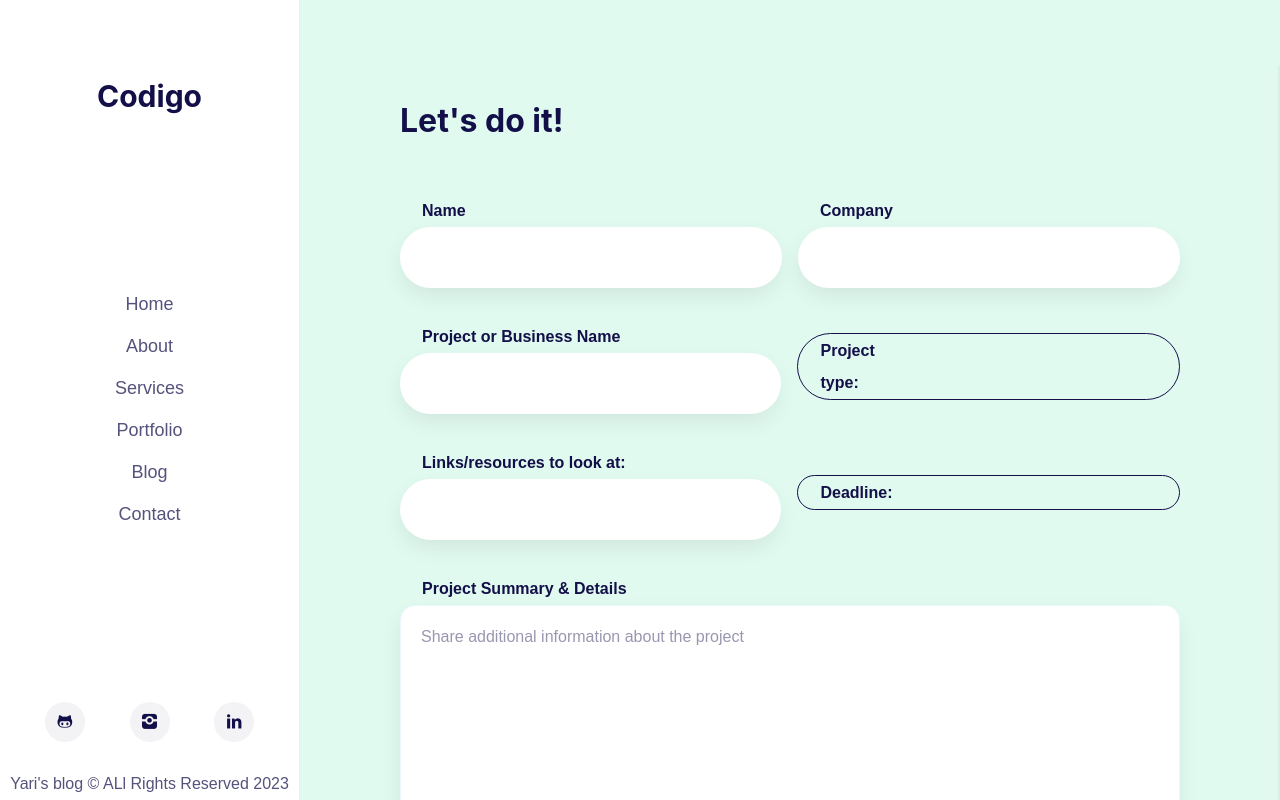
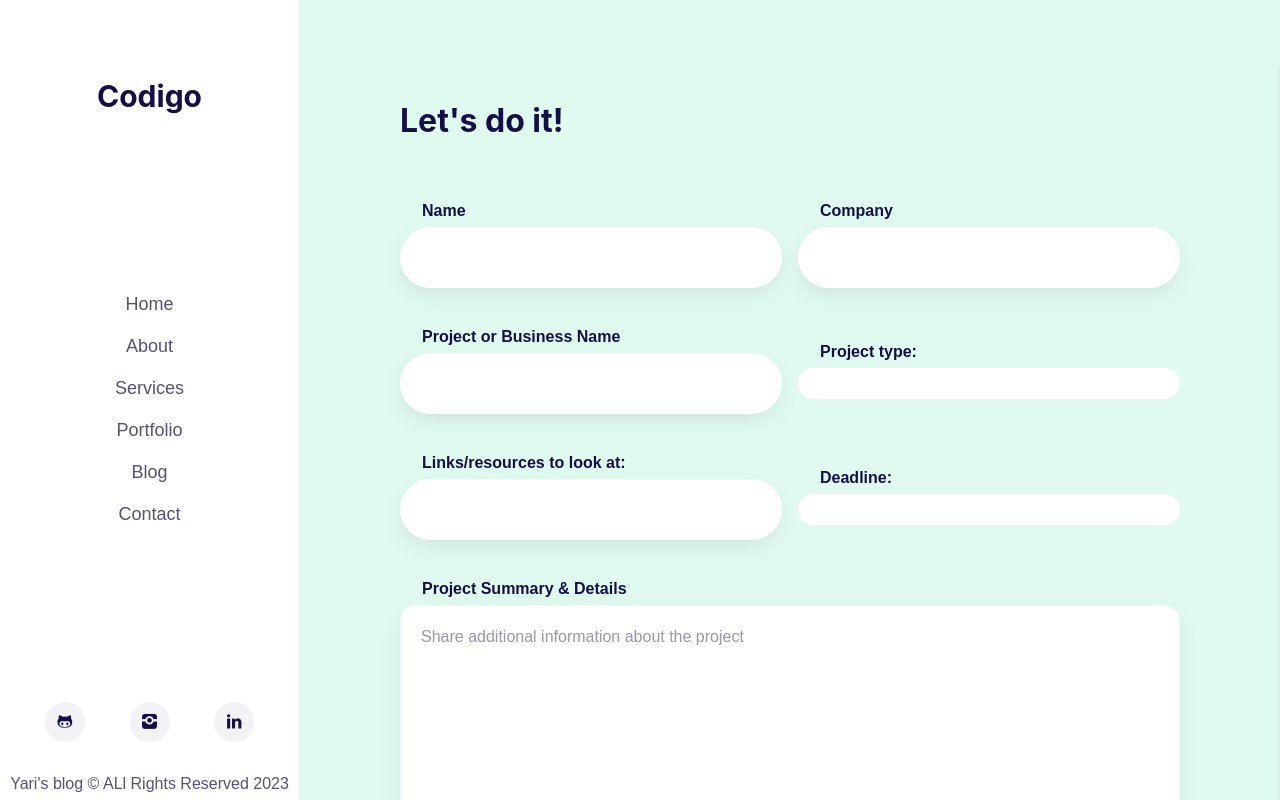
Before and after one commit to Yariandres/nuxt-personal-blog, a Nuxt app: page /contact in a window 1280 px wide. Built offline with nearby package versions, Linux system fonts and the light colour scheme; a web font is replaced by a local one.

Commit message:
adds lelect field fixture

```diff
--- a/components/Base/SelectInput.vue
+++ b/components/Base/SelectInput.vue
@@ -2,11 +2,10 @@
   <div
     :class="{
       [$style['input-base']]: true,
-      [$style['input-border-active']]: isActive,
     }"
   >
+    <label for="id" :class="$style['label']">{{ label }}:</label>
     <div :class="$style['container']">
-      <label for="id" :class="$style['label']">{{ label }}:</label>
       <select
         :id="id"
         :value="modelValue"
@@ -53,7 +52,6 @@ const isActive = ref(false);
 <style lang="scss" module>
 .input-base {
   border-radius: 50px;
-  border: 1px solid #130f49;
   width: 100%;
 
   .container {
@@ -72,7 +70,8 @@ const isActive = ref(false);
   }
   .field {
     border: none;
-    background-color: unset;
+    background-color: #fff;
+    border-radius: 50px;
     color: #130f49;
     padding-inline-start: 19px;
     width: 100%;
@@ -88,7 +87,7 @@ const isActive = ref(false);
     &:focus-visible {
       outline: none;
       background-color: #fff;
-      border-radius: 0 50px 50px 0;
+      border-radius: 50px;
     }
 
     option {
@@ -96,11 +95,6 @@ const isActive = ref(false);
     }
   }
 }
-
-.input-border-active {
-  border: 1px solid yellowgreen;
-}
-
 .label-color-active {
   color: yellowgreen !important;
 }
```
